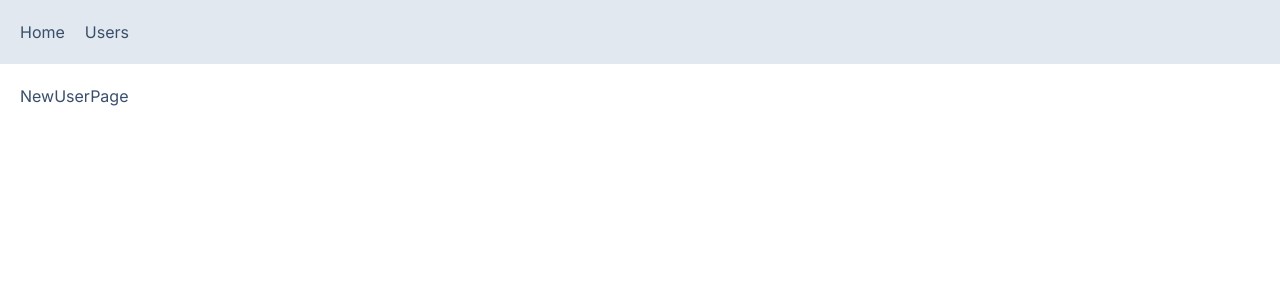
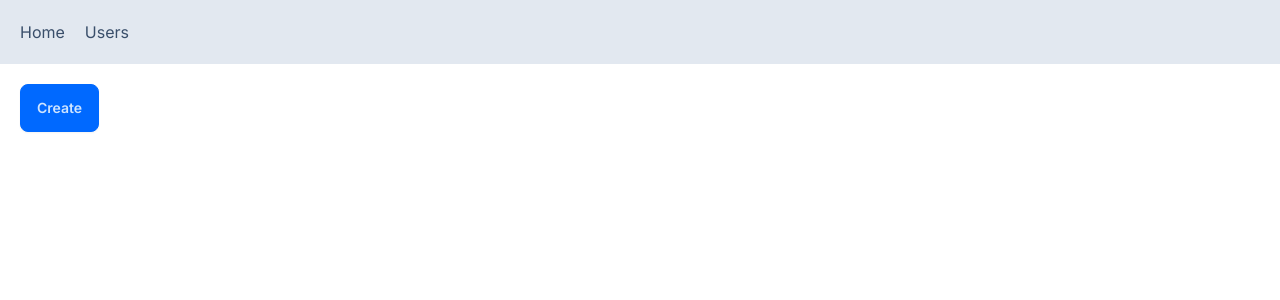
Before and after one commit to Smrosner/mosh-next-app, a Next.js app: page /users/new in a window 1280 px wide. Shown: the top 300 px of the page. Built offline with nearby package versions, Linux system fonts and the light colour scheme.

Commit message:
add nav to users page with buttons

```diff
--- a/app/users/new/page.tsx
+++ b/app/users/new/page.tsx
@@ -1,7 +1,16 @@
+'use client'
+// import { useRouter } from 'next/router'; this is the default import location and needs to be chanced to next/navigation
+import { useRouter } from "next/navigation";
 import React from 'react'
 
 const NewUserPage = () => {
-  return <div>NewUserPage</div>;
+  const router = useRouter();
+  return (
+    <button
+      className='btn btn-primary'
+      onClick={() => router.push('/users')}
+    >Create</button>
+    )
 };
 
 export default NewUserPage;
--- a/app/users/page.tsx
+++ b/app/users/page.tsx
@@ -1,5 +1,6 @@
 import React from "react";
 import UserTable from "./UserTable";
+import Link from "next/link";
 
 interface Props {
   searchParams: { sortOrder: string };
@@ -9,12 +10,10 @@
   return (
     <>
       <h1>Users</h1>
+      <Link href="/users/new" className='btn'>New User</Link>
       <UserTable sortOrder={sortOrder} />
     </>
   );
 };
 
 export default UsersPage;
-
-// git config --global user.name "Your Name"
-// git config --global user.email "you@example.com"
```
